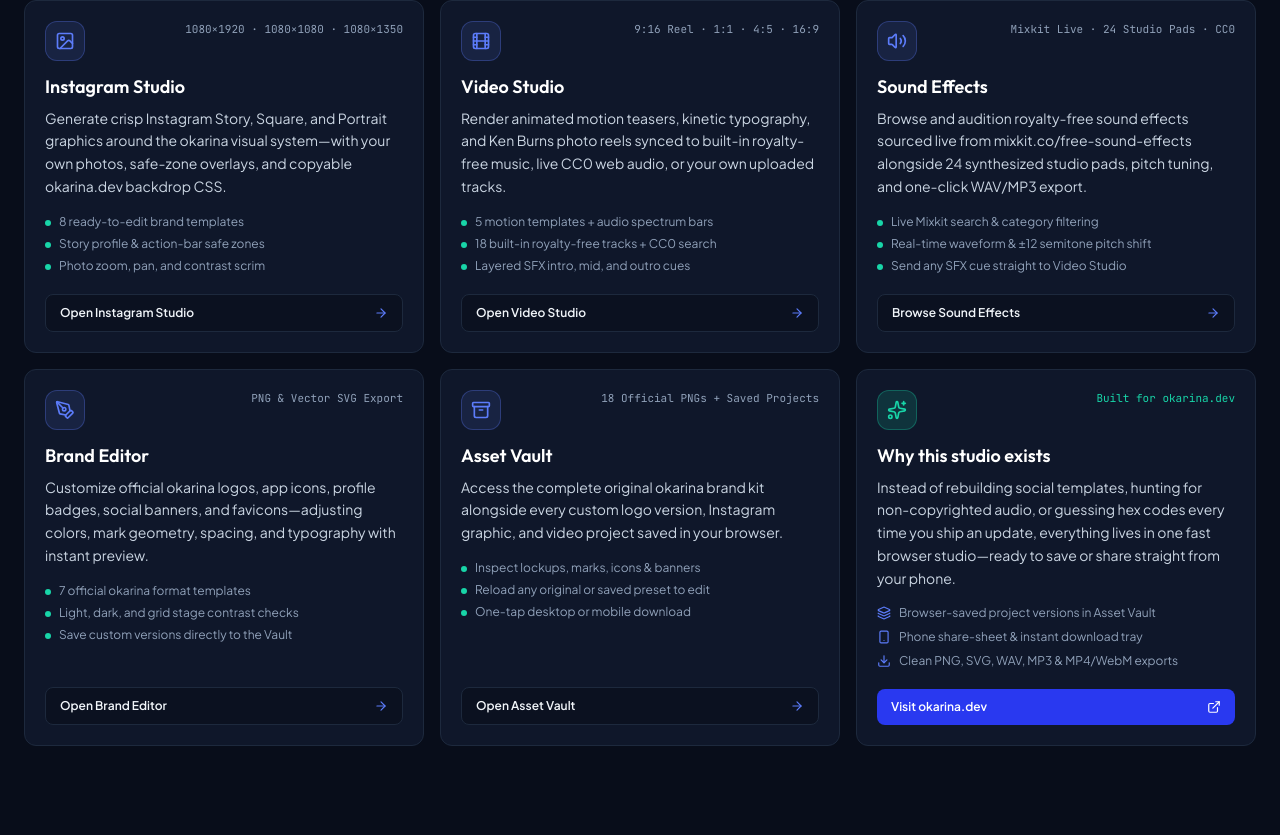
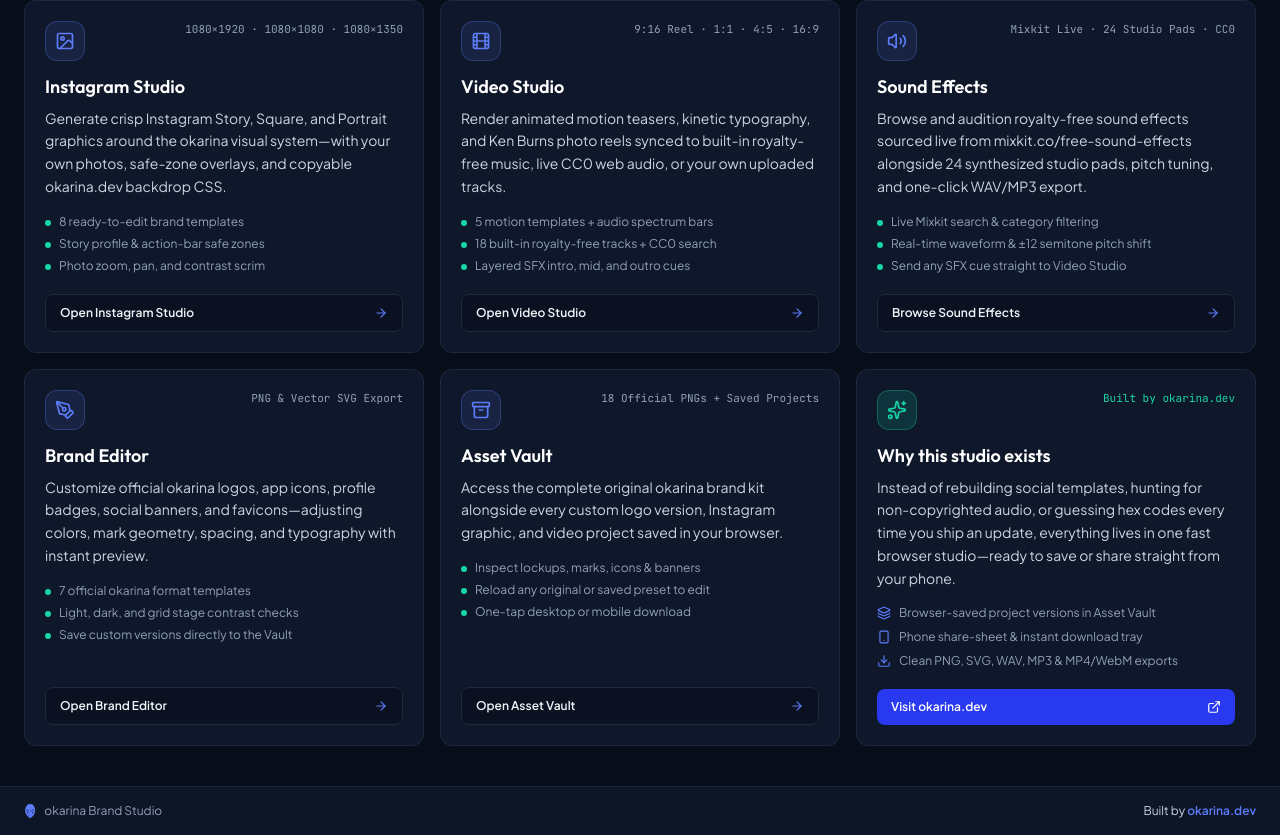
Before and after one commit to DR1LAxx/drilonidesign78.github.io, a React (Vite) app: page / in a window 1280 px wide. Shown: the part 711-1546 px from the top of the page. Before the commit the page ends 1497 px from the top, so only its background shows below. Built offline with nearby package versions, Linux system fonts and the light colour scheme.

Commit message:
feat: add global footer to application
Added a consistent footer component across the application to display branding and credits, and updated the project attribution text for consistency.

```diff
--- a/src/App.tsx
+++ b/src/App.tsx
@@ -424,6 +424,30 @@ export function App() {
         )}
       </main>
 
+      <footer className="border-t border-slate-800/80 bg-[#0F172A]/80 px-4 sm:px-6 py-4">
+        <div className="max-w-[1360px] mx-auto flex flex-col sm:flex-row items-center justify-between gap-2 text-xs text-slate-400">
+          <div className="flex items-center gap-2">
+            <OkarinaMark
+              fill="#5C7CFA"
+              detailColor="#0B1120"
+              subtleDetailColor="#1E294B"
+              mouthpieceColor="#0B1120"
+              className="h-4 w-auto"
+            />
+            <span>okarina Brand Studio</span>
+          </div>
+
+          <a
+            href="https://okarina.dev"
+            target="_blank"
+            rel="noreferrer"
+            className="text-slate-300 hover:text-white transition-colors"
+          >
+            Built by <span className="text-[#5C7CFA] font-semibold">okarina.dev</span>
+          </a>
+        </div>
+      </footer>
+
       <DownloadTray />
     </div>
   );
--- a/src/components/HomePage.tsx
+++ b/src/components/HomePage.tsx
@@ -311,7 +311,7 @@ export const HomePage: React.FC<HomePageProps> = ({
                   <Sparkles className="w-5 h-5" />
                 </div>
                 <span className="text-[11px] font-mono-tabular text-[#18D5A8]">
-                  Built for okarina.dev
+                  Built by okarina.dev
                 </span>
               </div>
 
```
